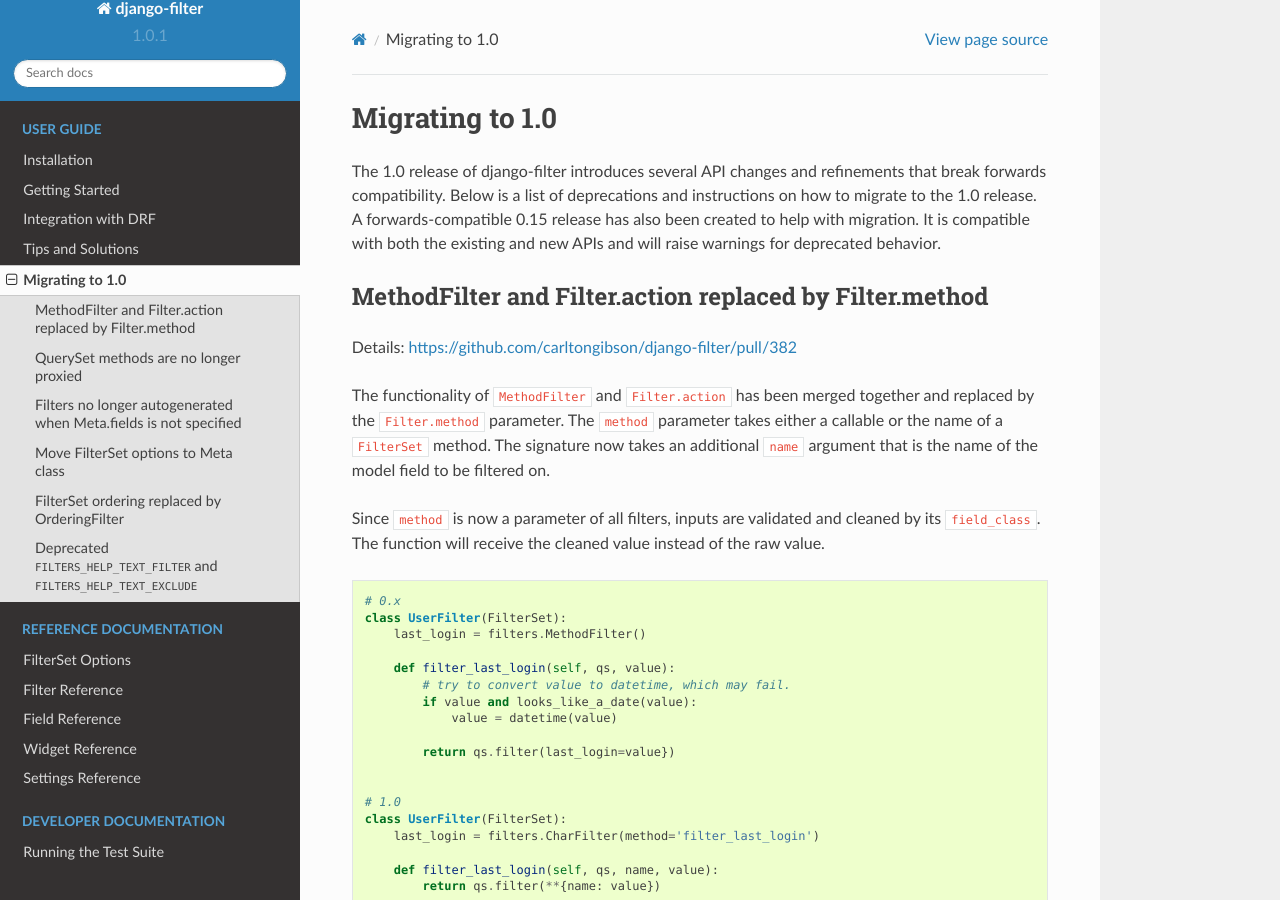
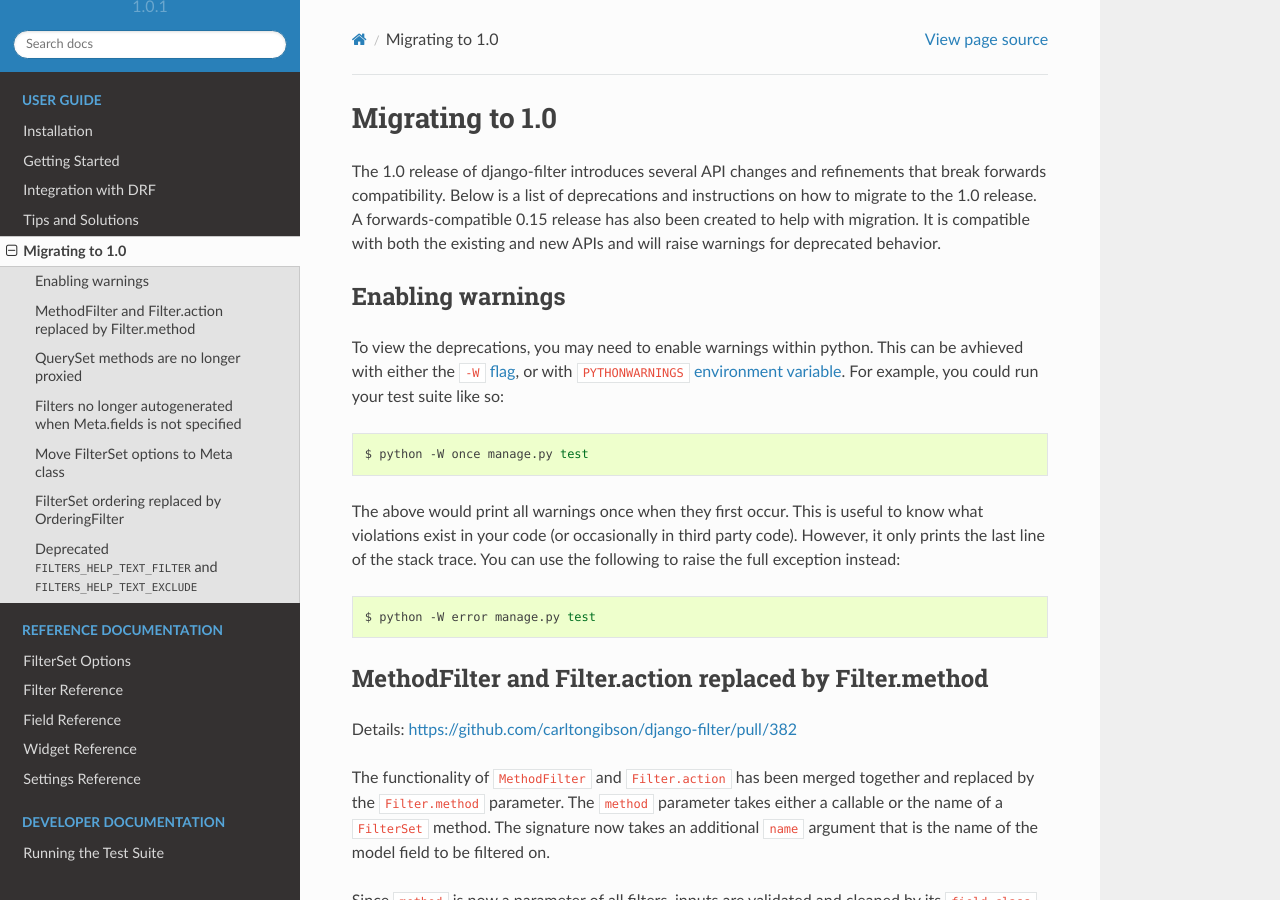
Before and after one commit to carltongibson/django-filter, a Sphinx documentation site: the page built from docs/guide/migration.txt, in a window 1280 px wide and 900 px high. Built offline with Sphinx 7.4.7 and the Read the Docs theme 2.0.0, drawn with Linux system fonts in a browser that asks for light colours.

Commit message:
Add note about enabling python warnings (#596)

```diff
--- a/docs/guide/migration.txt
+++ b/docs/guide/migration.txt
@@ -7,6 +7,29 @@
 instructions on how to migrate to the 1.0 release. A forwards-compatible 0.15
 release has also been created to help with migration. It is compatible with
 both the existing and new APIs and will raise warnings for deprecated behavior.
+
+Enabling warnings
+-----------------
+
+To view the deprecations, you may need to enable warnings within python. This
+can be avhieved with either the ``-W`` `flag`__, or with  ``PYTHONWARNINGS``
+`environment variable`__. For example, you could run your test suite like so:
+
+.. code-block:: bash
+
+    $ python -W once manage.py test
+
+The above would print all warnings once when they first occur. This is useful
+to know what violations exist in your code (or occasionally in third party
+code). However, it only prints the last line of the stack trace. You can use
+the following to raise the full exception instead:
+
+.. code-block:: bash
+
+    $ python -W error manage.py test
+
+__ https://docs.python.org/3.6/using/cmdline.html#cmdoption-W
+__ https://docs.python.org/3.6/using/cmdline.html#envvar-PYTHONWARNINGS
 
 
 MethodFilter and Filter.action replaced by Filter.method
```
